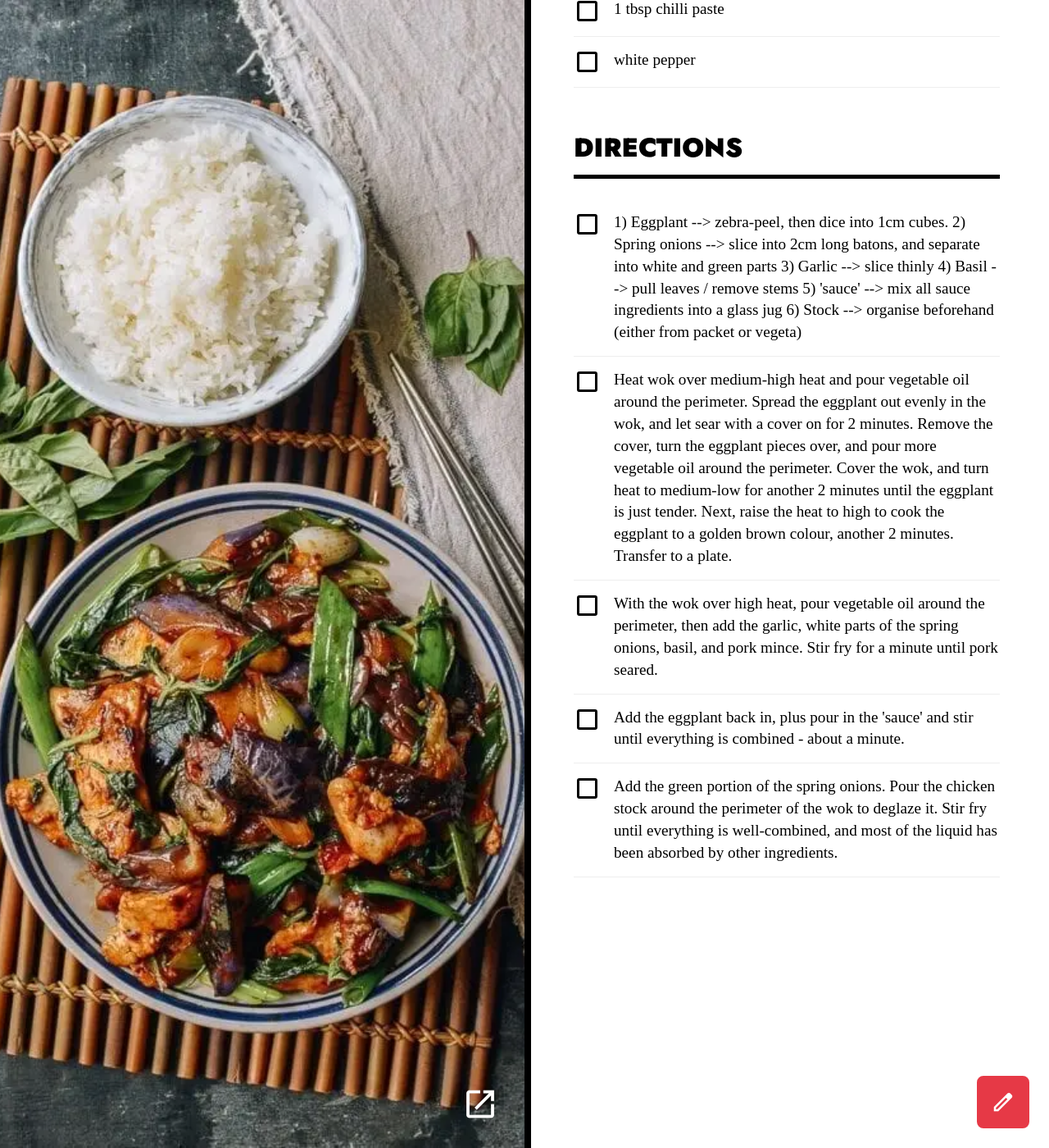
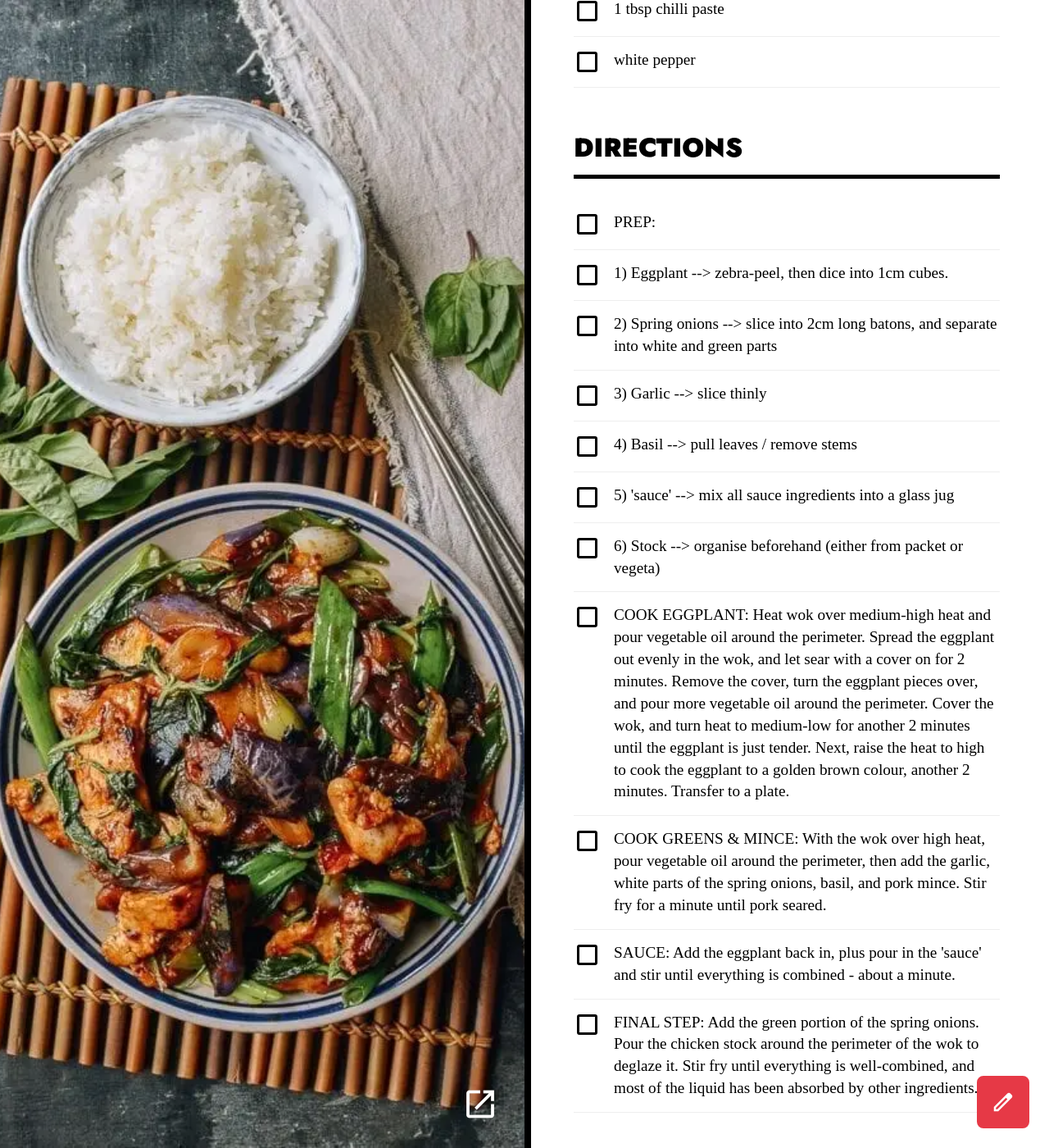
Before and after one commit to amp800/chowdown, a Jekyll site: the page built from _recipes/mh-thai-basil-eggplant-with-pork-mince.md, in a window 1280 px wide and 1400 px high, scrolled down 1652 px. Shown: the whole window at 82% size. Built offline with Jekyll 4.4.1, drawn with Linux system fonts in a browser that asks for light colours.

Commit message:
Edit recipe _recipes/mh-thai-basil-eggplant-with-pork-mince.md

```diff
--- a/_recipes/mh-thai-basil-eggplant-with-pork-mince.md
+++ b/_recipes/mh-thai-basil-eggplant-with-pork-mince.md
@@ -29,16 +29,20 @@ ingredients:
 - white pepper
 # ---
 directions:
-- 1) Eggplant --> zebra-peel, then dice into 1cm cubes. 2) Spring onions --> slice into 2cm long batons, and separate into
-  white and green parts 3) Garlic --> slice thinly 4) Basil --> pull leaves / remove stems 5) 'sauce' --> mix all sauce ingredients
-  into a glass jug 6) Stock --> organise beforehand (either from packet or vegeta)
-- Heat wok over medium-high heat and pour vegetable oil around the perimeter. Spread the eggplant out evenly in the wok, and
-  let sear with a cover on for 2 minutes. Remove the cover, turn the eggplant pieces over, and pour more vegetable oil around
-  the perimeter. Cover the wok, and turn heat to medium-low for another 2 minutes until the eggplant is just tender. Next,
-  raise the heat to high to cook the eggplant to a golden brown colour, another 2 minutes. Transfer to a plate.
-- With the wok over high heat, pour vegetable oil around the perimeter, then add the garlic, white parts of the spring onions,
-  basil, and pork mince. Stir fry for a minute until pork seared.
-- Add the eggplant back in, plus pour in the 'sauce' and stir until everything is combined - about a minute.
-- Add the green portion of the spring onions. Pour the chicken stock around the perimeter of the wok to deglaze it. Stir fry
-  until everything is well-combined, and most of the liquid has been absorbed by other ingredients.
+- 'PREP:'
+- 1) Eggplant --> zebra-peel, then dice into 1cm cubes.
+- 2) Spring onions --> slice into 2cm long batons, and separate into white and green parts
+- 3) Garlic --> slice thinly
+- 4) Basil --> pull leaves / remove stems
+- 5) 'sauce' --> mix all sauce ingredients into a glass jug
+- 6) Stock --> organise beforehand (either from packet or vegeta)
+- 'COOK EGGPLANT: Heat wok over medium-high heat and pour vegetable oil around the perimeter. Spread the eggplant out evenly
+  in the wok, and let sear with a cover on for 2 minutes. Remove the cover, turn the eggplant pieces over, and pour more vegetable
+  oil around the perimeter. Cover the wok, and turn heat to medium-low for another 2 minutes until the eggplant is just tender.
+  Next, raise the heat to high to cook the eggplant to a golden brown colour, another 2 minutes. Transfer to a plate.'
+- 'COOK GREENS & MINCE: With the wok over high heat, pour vegetable oil around the perimeter, then add the garlic, white parts
+  of the spring onions, basil, and pork mince. Stir fry for a minute until pork seared.'
+- 'SAUCE: Add the eggplant back in, plus pour in the ''sauce'' and stir until everything is combined - about a minute.'
+- 'FINAL STEP: Add the green portion of the spring onions. Pour the chicken stock around the perimeter of the wok to deglaze
+  it. Stir fry until everything is well-combined, and most of the liquid has been absorbed by other ingredients.'
 ---
```
